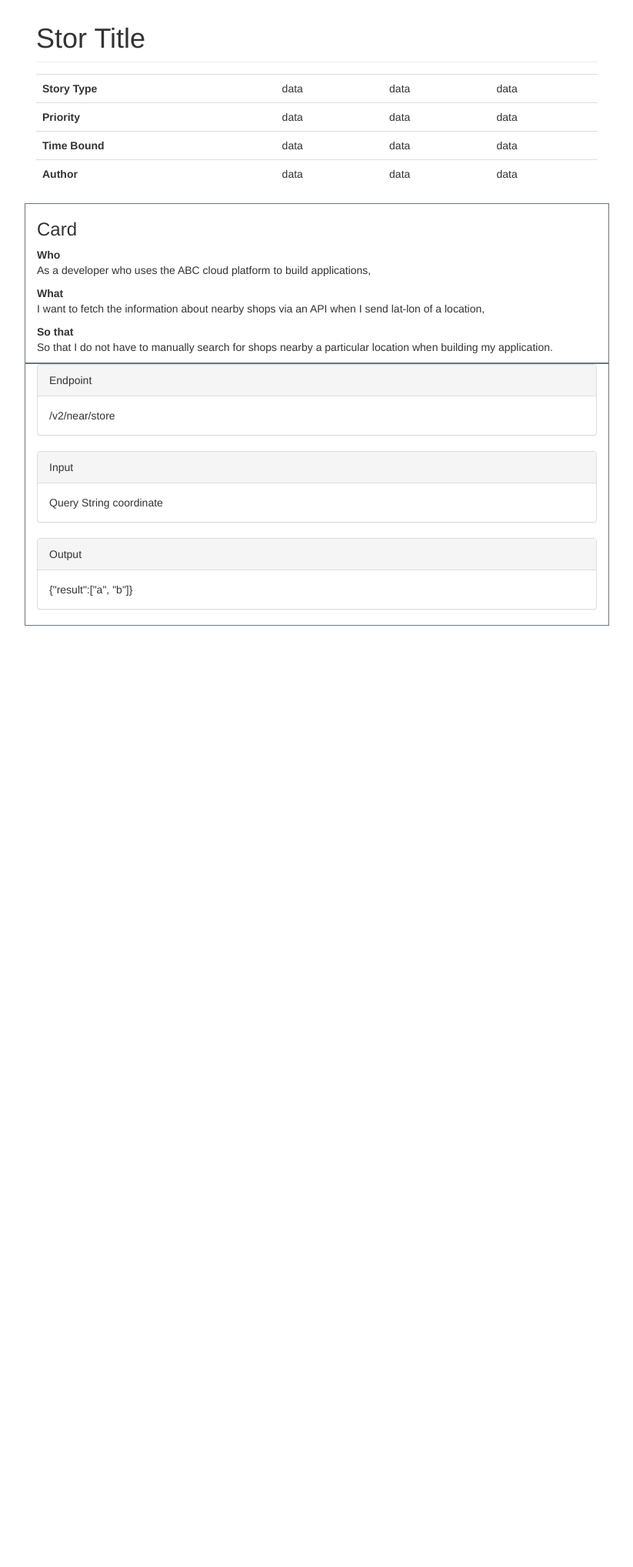
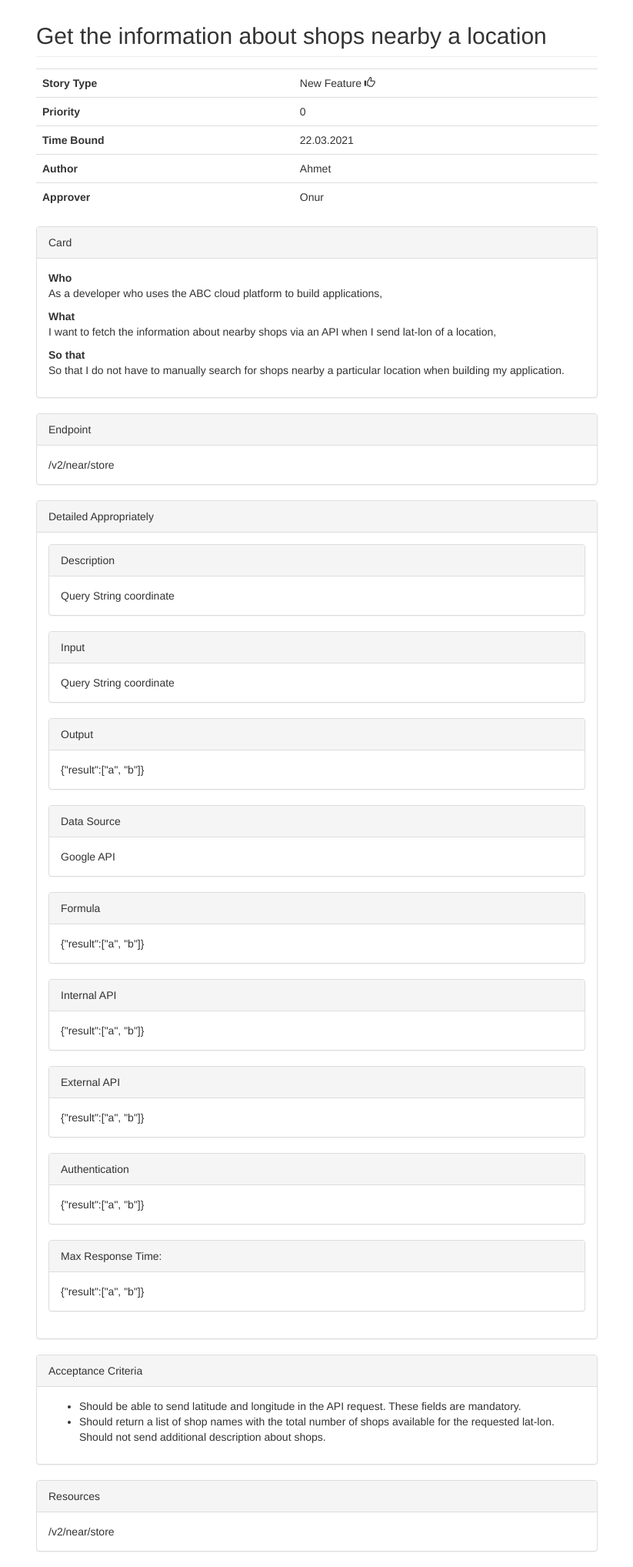
Before and after one commit to afd57/sw, a Django app: page /sw_app/ in a window 1280 px wide. Shown: the whole page at 77% size, without its empty margins (228-1051 px from the left). Before the commit the page ends 813 px from the top, so only its background shows below. Run offline with Django 3.2, Linux system fonts and the light colour scheme; some libraries are stand-ins or nearby versions.

Commit message:
Modified template.

```diff
--- a/src/sw_website/sw_app/templates/display.html
+++ b/src/sw_website/sw_app/templates/display.html
@@ -19,32 +19,29 @@
   <div class="container">
     <div class="row justify-content-center">
       <div class="col-8">
-        <h1 class="mt-5">Stor Title</h1>
+        <h2 class="mt-5">Get the information about shops nearby a location</h2>
         <hr class="mt-0 mb-4">
         <table id="vertical-1" class="table">
           <tr>
             <th>Story Type</th>
-            <td>data</td>
-            <td>data</td>
-            <td>data</td>
+            <td>New Feature <i class="glyphicon glyphicon-thumbs-up"></i></td>
+
           </tr>
           <tr>
             <th>Priority</th>
-            <td>data</td>
-            <td>data</td>
-            <td>data</td>
+            <td>0</td>
           </tr>
           <tr>
             <th>Time Bound</th>
-            <td>data</td>
-            <td>data</td>
-            <td>data</td>
+            <td>22.03.2021</td>
           </tr>
           <tr>
             <th>Author</th>
-            <td>data</td>
-            <td>data</td>
-            <td>data</td>
+            <td>Ahmet</td>
+          </tr>
+          <tr>
+            <th>Approver</th>
+            <td>Onur</td>
           </tr>
         </table>
         {% block content %}
@@ -53,9 +50,10 @@
     </div>
 
     <div class="row justify-content-center">
-      <div class="col-8 border border-secondary">
-        <h3>Card</h3>
-        <div id="card-content">
+      <div class="col-8">
+        <div class="panel panel-default">
+          <div class="panel-heading">Card</div>
+          <div class="panel-body">
             <b>Who</b>
             <p>As a developer who uses the ABC cloud platform to build applications,</p>
             <b>What</b>
@@ -65,13 +63,16 @@
               application.</p>
           </div>
         </div>
-    </div>
-
-    <div class="row justify-content-center">
-      <div class="col-8 border border-secondary">
         <div class="panel panel-default">
           <div class="panel-heading">Endpoint</div>
           <div class="panel-body">/v2/near/store</div>
+        </div>
+        <div class="panel panel-default">
+          <div class="panel-heading">Detailed Appropriately</div>
+          <div class="panel-body">
+            <div class="panel panel-default">
+              <div class="panel-heading">Description</div>
+              <div class="panel-body">Query String coordinate</div>
             </div>
             <div class="panel panel-default">
               <div class="panel-heading">Input</div>
@@ -81,6 +82,46 @@
               <div class="panel-heading">Output</div>
               <div class="panel-body">{"result":["a", "b"]}</div>
             </div>
+            <div class="panel panel-default">
+              <div class="panel-heading">Data Source</div>
+              <div class="panel-body">Google API</div>
+            </div>
+            <div class="panel panel-default">
+              <div class="panel-heading">Formula</div>
+              <div class="panel-body">{"result":["a", "b"]}</div>
+            </div>
+            <div class="panel panel-default">
+              <div class="panel-heading">Internal API</div>
+              <div class="panel-body">{"result":["a", "b"]}</div>
+            </div>
+            <div class="panel panel-default">
+              <div class="panel-heading">External API</div>
+              <div class="panel-body">{"result":["a", "b"]}</div>
+            </div>
+            <div class="panel panel-default">
+              <div class="panel-heading">Authentication</div>
+              <div class="panel-body">{"result":["a", "b"]}</div>
+            </div>
+            <div class="panel panel-default">
+              <div class="panel-heading">Max Response Time:</div>
+              <div class="panel-body">{"result":["a", "b"]}</div>
+            </div>
+          </div>
+        </div>
+
+        <div class="panel panel-default">
+          <div class="panel-heading">Acceptance Criteria</div>
+          <div class="panel-body">
+            <ul>
+              <li>Should be able to send latitude and longitude in the API request. These fields are mandatory.</li>
+              <li>Should return a list of shop names with the total number of shops available for the requested lat-lon. Should not send additional description about shops.</li>
+            </ul>
+          </div>
+        </div>
+        <div class="panel panel-default">
+          <div class="panel-heading">Resources</div>
+          <div class="panel-body">/v2/near/store</div>
+        </div>
       </div>
     </div>
 
--- a/src/sw_website/sw_app/views.py
+++ b/src/sw_website/sw_app/views.py
@@ -1,9 +1,9 @@
 from django.shortcuts import render
-
+from sw_app.models import Story
 # Create your views here.
 
 def index(request):
-
+    all_story = Story.objects.all()
     return render(
         request,
         'display.html',
```
Also changed, not shown: src/sw_website/sw_app/migrations/0001_initial.py, 3 other files. Lines whose indentation alone changed are shown as unchanged.
